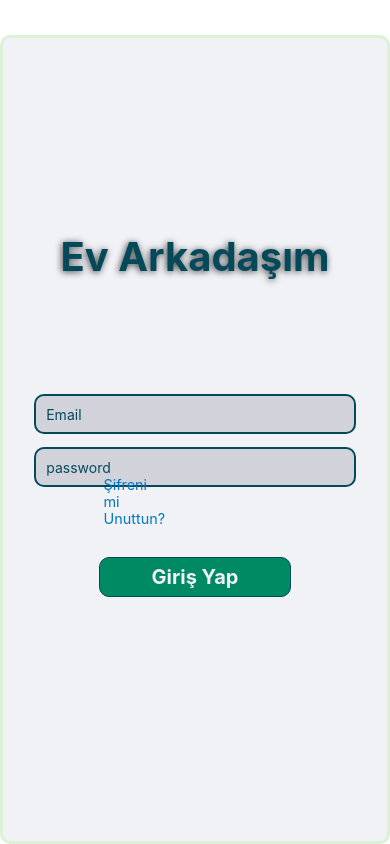
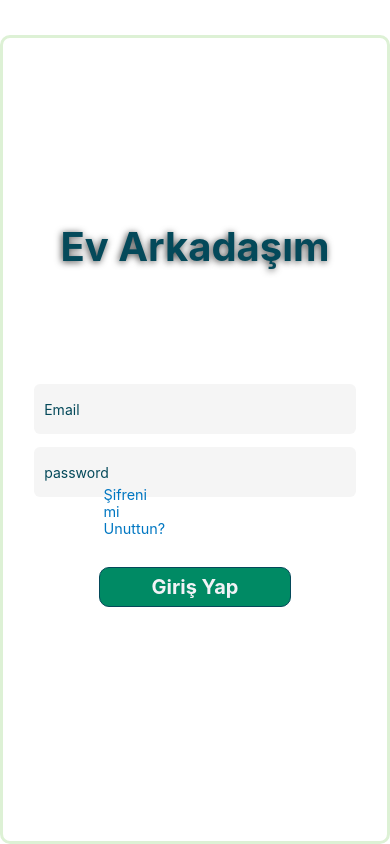
Before and after one commit to Ev-Arkadasim/WEB, a React Native app: screen / in a window 390 px wide. Built offline with nearby package versions, Linux system fonts and the light colour scheme.

Commit message:
add some change

```diff
--- a/App.tsx
+++ b/App.tsx
@@ -31,7 +31,7 @@ export default function App() {
 const styles = StyleSheet.create({
   container: {
     flex: 1,
-    backgroundColor: "#F1F2F6",
+    backgroundColor: "#FFFFFF",
     alignItems: "center",
     justifyContent: "center",
     borderWidth: 3,
@@ -51,27 +51,25 @@ const styles = StyleSheet.create({
   },
 
   mail: {
-    height: 40,
+    height: 50,
     margin: 12,
     marginBottom: 1,
-    borderRadius: 10,
+    borderRadius: 6,
     padding: 10,
     textAlign: "left",
-    backgroundColor: "#D2D2DB",
-    borderColor: "#04495A",
-    borderWidth: 2,
+    backgroundColor: "#F5F5F5",
+
   },
   password: {
-    borderRadius: 10,
-    height: 40,
+    borderRadius: 6,
+    height: 50,
     margin: 12,
     padding: 10,
     marginBottom: 50,
     textAlign: "left",
-    backgroundColor: "#D2D2DB",
+    backgroundColor: "#F5F5F5",
     position: "relative",
-    borderColor: "#04495A",
-    borderWidth: 2,
+
   },
   emailPasswordContainer: {
     width: "90%",
--- a/ForgotPasswordMember.tsx
+++ b/ForgotPasswordMember.tsx
@@ -21,5 +21,6 @@ const styles = StyleSheet.create({
     color: "#0077C2",
     position: "relative",
     fontSize: 14.4,
+
   },
 });
--- a/LoginButton.tsx
+++ b/LoginButton.tsx
@@ -32,5 +32,6 @@ const styles = StyleSheet.create({
     color: "#F1F2F6",
     fontSize: 20,
     fontWeight: "bold",
+
   },
 });
```
